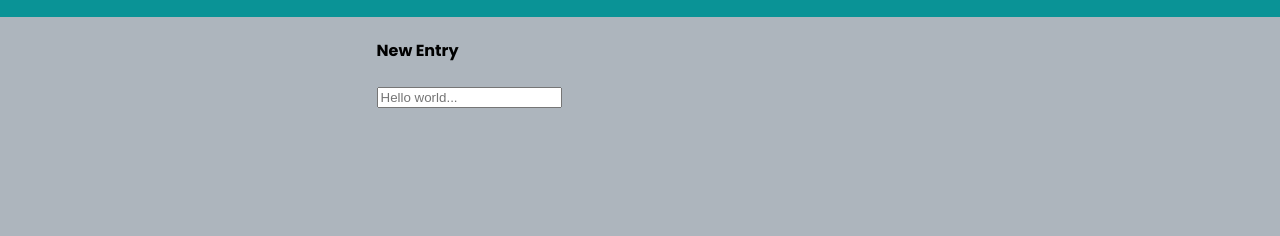
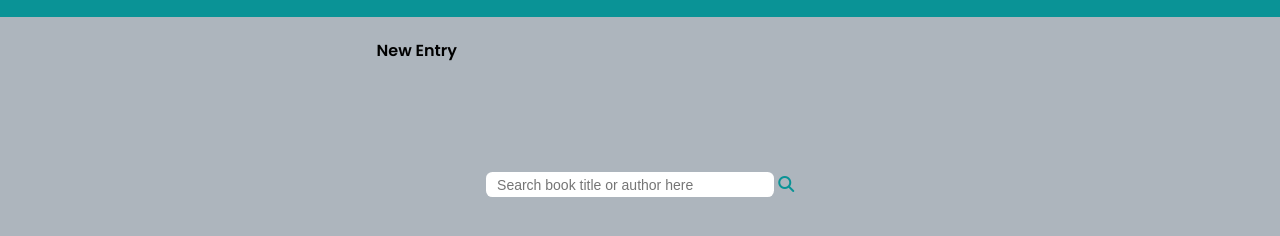
Before and after one commit to jessicagrayson/ajax-project, a website: page index.html in a window 1280 px wide. Shown: the part 58-294 px from the top of the page. Drawn offline with Linux system fonts and the light colour scheme.

Commit message:
completed html layout including ul, added data-view properties and included magnifying glass in search bar section

```diff
--- a/css/layout.css
+++ b/css/layout.css
@@ -12,3 +12,7 @@
 .column-half {
   width: 100%;
 }
+
+#query {
+  border-radius: 4%;
+}
--- a/css/styles.css
+++ b/css/styles.css
@@ -7,6 +7,10 @@ body {
   display: flex;
   justify-content: center;
   align-items: center;
+}
+
+h4 {
+  font-weight: 600;
 }
 
 .nav {
@@ -28,3 +32,18 @@ h2 {
   justify-content: center;
   align-items: center;
 }
+
+.search-column {
+  display: flex;
+  justify-content: center;
+}
+
+#query {
+  width: 18rem;
+  height: 1.55rem;
+  border: none;
+  border-radius: 0.4rem;
+  margin-top: 5.5rem;
+  padding-left: 0.7rem;
+  font-size: 0.875rem;
+}
--- a/index.html
+++ b/index.html
@@ -14,6 +14,10 @@
       href="https://fonts.googleapis.com/css2?family=Poppins:ital,wght@0,100;0,200;0,300;0,400;0,500;0,600;0,700;0,800;0,900;1,100;1,200;1,300;1,400;1,500;1,600;1,700;1,800;1,900&display=swap"
       rel="stylesheet"
     />
+    <script
+      src="https://kit.fontawesome.com/fcfd77948e.js"
+      crossorigin="anonymous"
+    ></script>
   </head>
   <body>
     <header class="nav">
@@ -29,21 +33,34 @@
       </div>
     </header>
     <main class="container">
-      <div class="row title-row">
-        <div class="column-full">
+      <div data-view="entry-form">
+        <div class="row">
+          <div class="column-full title-column">
             <h4>New Entry</h4>
           </div>
         </div>
         <div class="row search-row">
-        <div class="column-full">
+          <div class="column-full search-column">
             <form id="form">
               <input
                 type="search"
                 id="query"
                 name="q"
-              placeholder="Hello world..."
+                placeholder="Search book title or author here"
               />
+              <i
+                class="fa-solid fa-magnifying-glass"
+                style="color: #0a9396"
+              ></i>
             </form>
+          </div>
+        </div>
+      </div>
+      <div data-view="entries" class="hidden">
+        <div class="row">
+          <div class="column-full">
+            <ul class="entries-list"></ul>
+          </div>
         </div>
       </div>
     </main>
@@ -51,6 +68,3 @@
     <script src="js/main.js"></script>
   </body>
 </html>
-
-<!-- saving this for later - icon -->
-<!-- <i class="fa-solid fa-magnifying-glass fa-rotate-90" style="color: #0a9396;"></i> -->
```
Lines whose indentation alone changed are shown as unchanged.
